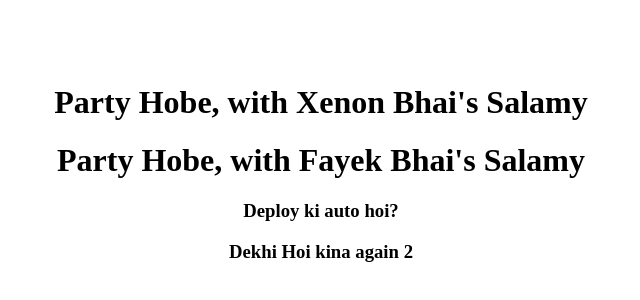
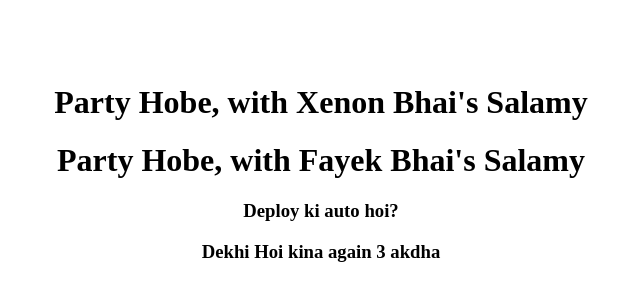
Before and after one commit to WARC-Digital/test-git-deploy, a website: page source/index.html in a window 1280 px wide. Shown: the part 236-536 px from the top of the page, without its empty margins (319-959 px from the left). Drawn offline with Linux system fonts and the light colour scheme.

Commit message:
Update index.html

```diff
--- a/source/index.html
+++ b/source/index.html
@@ -13,7 +13,7 @@
        <h1>Party Hobe, with Xenon Bhai's Salamy</h1>
      <h1>Party Hobe, with Fayek Bhai's Salamy</h1>
        <h3>Deploy ki auto hoi?</h3>
-        <h3>Dekhi Hoi kina again 2</h3>
+        <h3>Dekhi Hoi kina again 3 akdha</h3>
      </div>
   </div>
 </body>
```
